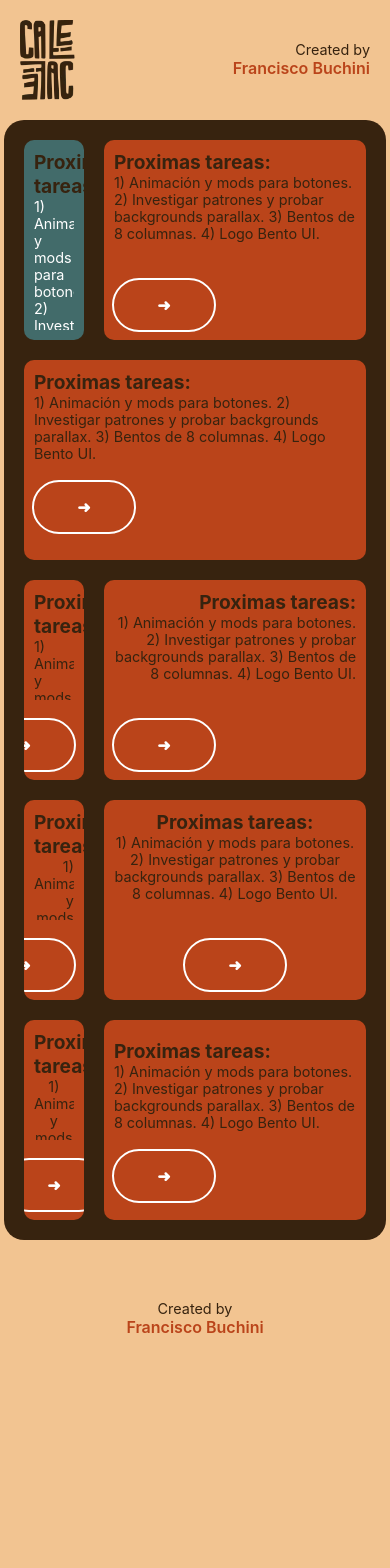
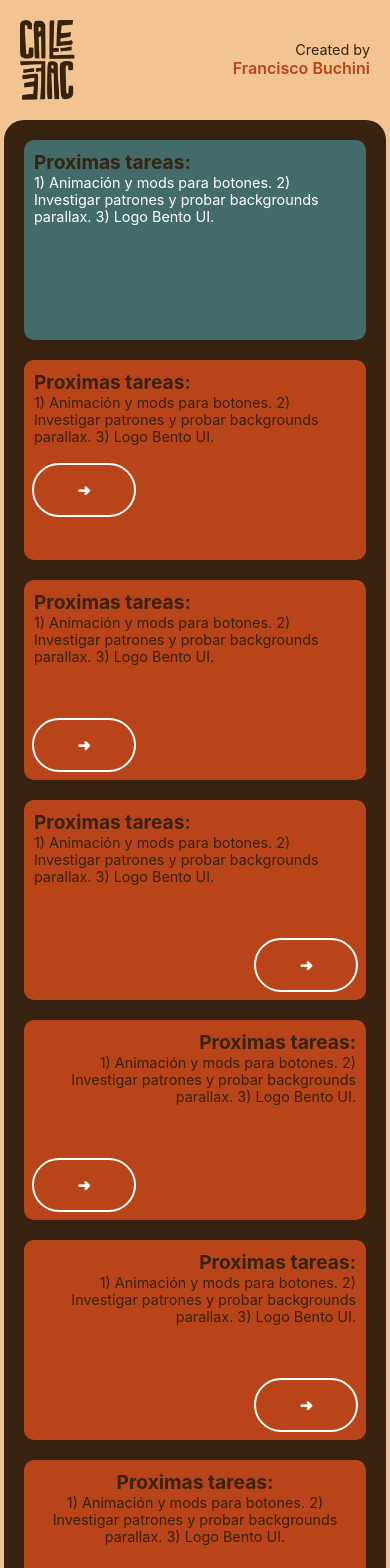
Before and after one commit to franciscobuchini/Portfolio, a React (Vite) app: page / in a window 390 px wide. Shown: the top 1568 px of the page. Before the commit the page ends 1357 px from the top, so only its background shows below. Built offline with nearby package versions, Linux system fonts and the light colour scheme.

Commit message:
good update with responsives bentos higher than 4 columns

```diff
--- a/src/Bento.jsx
+++ b/src/Bento.jsx
@@ -2,11 +2,11 @@ import React from 'react'
 
 export default function Bento({ Bsv, Bsh, Bst, Bbg, Url, Th, Tp, Thc, Tpc, IBimg, IBalt, IDimg, IDalt, IFimg, IFalt, Com, }) {
 
-  // If background is transparent this means: no interaction if hover the Bento.
-  const classNameBento = `Bento ${Bbg === "transparent" ? "Transparent" : ""} ${Bst}`
+  // If background is transparent this means: no interaction if hover the Bento and check Bsh value for Large class.
+  let classNameBento = `Bento ${Bbg === "transparent" ? "Transparent" : ""} ${Bst} ${Bsh > 4 ? " Large" : ""}`
 
   // Open link in new tab if URL exists and component is not a button
-  const link = Com !== "Button" && Url ? () => window.open(Url, "_blank") : undefined
+  let link = Com !== "Button" && Url ? () => window.open(Url, "_blank") : undefined
 
   return (
     <section
@@ -47,7 +47,7 @@ export default function Bento({ Bsv, Bsh, Bst, Bbg, Url, Th, Tp, Thc, Tpc, IBimg
 
 /*
 Bsv: Bento - Size Vertical [1 to N]
-Bsh: Bento - Size Horizontal [1 to 4]
+Bsh: Bento - Size Horizontal [1 to 8]
 Bst: Bento - Style [B1, B2, B3, B4, B5, B6, B7, B8]
 Bbg: Bento - Background Color
 
--- a/src/BentoGrid.jsx
+++ b/src/BentoGrid.jsx
@@ -5,15 +5,15 @@ export default function BentoGrid() {
 
   return (
     <main className='BentoGrid'>
-      <Bento Bsv='2' Bsh='4' Bbg='taxbreak' Th='Proximas tareas:' Tp='1) Animación y mods para botones. 2) Investigar patrones y probar backgrounds parallax. 3) Bentos de 5, 6, 7 y 8 columnas. 4) Logo Bento UI.' Tpc='white' Tta='center' Tjc='center' />
-      <Bento Bsv='2' Bsh='8' Bst='B1' Th='Proximas tareas:' Tp='1) Animación y mods para botones. 2) Investigar patrones y probar backgrounds parallax. 3) Bentos de 8 columnas. 4) Logo Bento UI.' Com={Button} />
-      <Bento Bsv='2' Bsh='4' Bst='B2' Th='Proximas tareas:' Tp='1) Animación y mods para botones. 2) Investigar patrones y probar backgrounds parallax. 3) Bentos de 8 columnas. 4) Logo Bento UI.' Com={Button} />
-      <Bento Bsv='2' Bsh='4' Bst='B3' Th='Proximas tareas:' Tp='1) Animación y mods para botones. 2) Investigar patrones y probar backgrounds parallax. 3) Bentos de 8 columnas. 4) Logo Bento UI.' Com={Button} />
-      <Bento Bsv='2' Bsh='4' Bst='B4' Th='Proximas tareas:' Tp='1) Animación y mods para botones. 2) Investigar patrones y probar backgrounds parallax. 3) Bentos de 8 columnas. 4) Logo Bento UI.' Com={Button} />
-      <Bento Bsv='2' Bsh='4' Bst='B5' Th='Proximas tareas:' Tp='1) Animación y mods para botones. 2) Investigar patrones y probar backgrounds parallax. 3) Bentos de 8 columnas. 4) Logo Bento UI.' Com={Button} />
-      <Bento Bsv='2' Bsh='4' Bst='B6' Th='Proximas tareas:' Tp='1) Animación y mods para botones. 2) Investigar patrones y probar backgrounds parallax. 3) Bentos de 8 columnas. 4) Logo Bento UI.' Com={Button} />
-      <Bento Bsv='2' Bsh='4' Bst='B7' Th='Proximas tareas:' Tp='1) Animación y mods para botones. 2) Investigar patrones y probar backgrounds parallax. 3) Bentos de 8 columnas. 4) Logo Bento UI.' Com={Button} />
-      <Bento Bsv='2' Bsh='4' Bst='B8' Th='Proximas tareas:' Tp='1) Animación y mods para botones. 2) Investigar patrones y probar backgrounds parallax. 3) Bentos de 8 columnas. 4) Logo Bento UI.' Com={Button} />
+      <Bento Bsv='2' Bsh='4' Bbg='taxbreak' Th='Proximas tareas:' Tp='1) Animación y mods para botones. 2) Investigar patrones y probar backgrounds parallax. 3) Logo Bento UI.' Tpc='white' Tta='center' Tjc='center' />
+      <Bento Bsv='2' Bsh='8' Bst='B1' Th='Proximas tareas:' Tp='1) Animación y mods para botones. 2) Investigar patrones y probar backgrounds parallax. 3) Logo Bento UI.' Com={Button} />
+      <Bento Bsv='2' Bsh='4' Bst='B2' Th='Proximas tareas:' Tp='1) Animación y mods para botones. 2) Investigar patrones y probar backgrounds parallax. 3) Logo Bento UI.' Com={Button} />
+      <Bento Bsv='2' Bsh='4' Bst='B3' Th='Proximas tareas:' Tp='1) Animación y mods para botones. 2) Investigar patrones y probar backgrounds parallax. 3) Logo Bento UI.' Com={Button} />
+      <Bento Bsv='2' Bsh='4' Bst='B4' Th='Proximas tareas:' Tp='1) Animación y mods para botones. 2) Investigar patrones y probar backgrounds parallax. 3) Logo Bento UI.' Com={Button} />
+      <Bento Bsv='2' Bsh='4' Bst='B5' Th='Proximas tareas:' Tp='1) Animación y mods para botones. 2) Investigar patrones y probar backgrounds parallax. 3) Logo Bento UI.' Com={Button} />
+      <Bento Bsv='2' Bsh='4' Bst='B6' Th='Proximas tareas:' Tp='1) Animación y mods para botones. 2) Investigar patrones y probar backgrounds parallax. 3) Logo Bento UI.' Com={Button} />
+      <Bento Bsv='2' Bsh='4' Bst='B7' Th='Proximas tareas:' Tp='1) Animación y mods para botones. 2) Investigar patrones y probar backgrounds parallax. 3) Logo Bento UI.' Com={Button} />
+      <Bento Bsv='2' Bsh='4' Bst='B8' Th='Proximas tareas:' Tp='1) Animación y mods para botones. 2) Investigar patrones y probar backgrounds parallax. 3) Logo Bento UI.' Com={Button} />
     </main>
     )
   }
--- a/src/Components/Button.jsx
+++ b/src/Components/Button.jsx
@@ -1,6 +1,6 @@
 export default function Button({ url }) {
   // Open a link in a new tab
-  const link = () => { if (url) {window.open(url, "_blank")} }
+  let link = () => { if (url) {window.open(url, "_blank")} }
 
   return ( <a className="Button" onClick={link}> </a> )
   }
--- a/src/Components/ThemeSwitch.jsx
+++ b/src/Components/ThemeSwitch.jsx
@@ -1,9 +1,9 @@
 import React, { useState } from 'react'
 
 export default function ThemeSwitch() {
-  const [isChecked, setIsChecked] = useState(false)
+  let [isChecked, setIsChecked] = useState(false)
 
-  const ThemeSwitch = () => {
+  let ThemeSwitch = () => {
     setIsChecked(!isChecked)
     if (!isChecked) {
       // Change to dark theme
--- a/src/Styles.css
+++ b/src/Styles.css
@@ -130,6 +130,10 @@ footer {text-align: center; padding: 60px 0 20px;}
 /* BENTO STYLES -----------------------------------*/
 
 /* RESPONSIVE -----------------------------------*/
+@media (width <= 770px) {
+  .Large {grid-column: span 4 !important;}
+}
+
 @media (width > 770px) {
   .BentoGrid {grid-template-columns: repeat(8, 1fr); margin: 0 40px;}
   .Nav {top: auto;}
```
